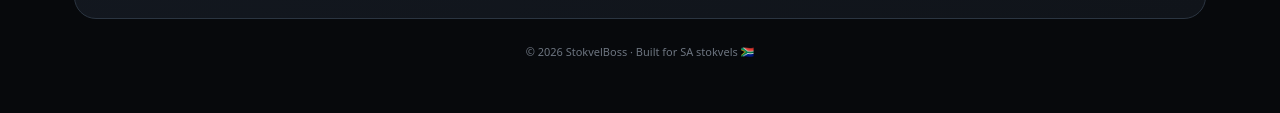
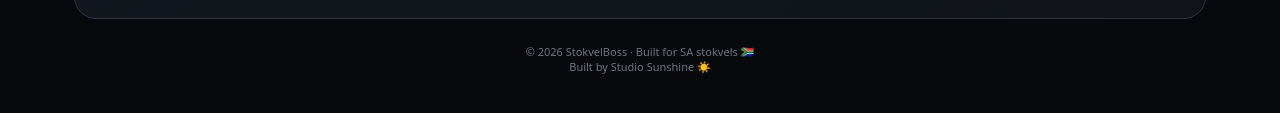
Before and after one commit to studiosunsh1ne/stokvel-boss, a plain HTML site: page home.html in a window 1280 px wide. Shown: the part 1256-1369 px from the top of the page. Drawn offline with Linux system fonts and the light colour scheme.

Commit message:
Update home.html

```diff
--- a/home.html
+++ b/home.html
@@ -856,7 +856,10 @@ th{font-size:10px;text-transform:uppercase;color:var(--muted)}
     </div>
   </section>
 
-  <footer class="footer">© 2026 StokvelBoss · Built for SA stokvels 🇿🇦</footer>
+  <footer class="footer">© 2026 StokvelBoss · Built for SA stokvels 🇿🇦
+<br>
+Built by Studio Sunshine ☀️
+</footer>
 </main>
 
 <!-- MODAL -->
```
